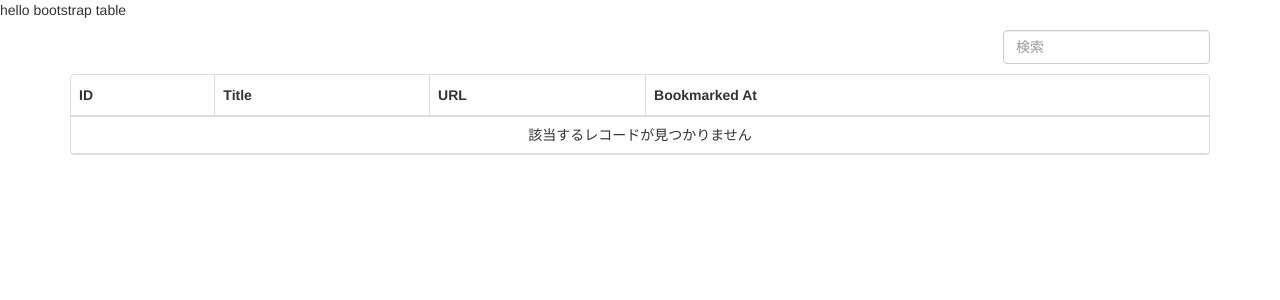
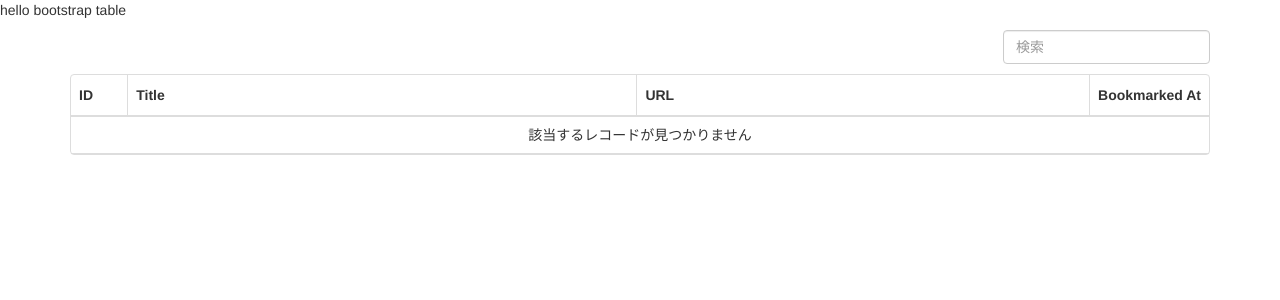
Before and after one commit to hnakamur/django-bootstrap-table-example, a Django app: page / in a window 1280 px wide. Shown: the top 300 px of the page. Run offline with Django 3.2, Linux system fonts and the light colour scheme; data that the repository does not hold is empty; some libraries are stand-ins or nearby versions.

Commit message:
Specify column widths with percent

```diff
--- /dev/null
+++ b/project/bookmarks/static/css/app.css
@@ -0,0 +1,12 @@
+.bookmarks-table-id-column {
+  width: 5%;
+}
+.bookmarks-table-title-column {
+  width: 45%;
+}
+.bookmarks-table-url-column {
+  width: 40%;
+}
+.bookmarks-table-bookmarked-at-column {
+  width: 10%;
+}
--- a/project/bookmarks/templates/bookmarks/base.html
+++ b/project/bookmarks/templates/bookmarks/base.html
@@ -8,6 +8,7 @@
     <link rel="stylesheet" href="{% static "css/bootstrap.min.css" %}">
     <link rel="stylesheet" href="{% static "css/bootstrap-theme.min.css" %}">
     <link rel="stylesheet" href="{% static "css/bootstrap-table.min.css" %}">
+    <link rel="stylesheet" href="{% static "css/app.css" %}">
     <script src="{% static "js/jquery.min.js" %}"></script>
     <script src="{% static "js/bootstrap.min.js" %}"></script>
     <script src="{% static "js/bootstrap-table.js" %}"></script>
--- a/project/bookmarks/templates/bookmarks/index.html
+++ b/project/bookmarks/templates/bookmarks/index.html
@@ -13,10 +13,10 @@ hello bootstrap table
          data-search="true">
     <thead>
       <tr>
-        <th data-field="id">ID</th>
-        <th data-field="title">Title</th>
-        <th data-field="url">URL</th>
-        <th data-field="bookmarked_at">Bookmarked At</th>
+        <th data-field="id" class="bookmarks-table-id-column">ID</th>
+        <th data-field="title" class="bookmarks-table-title-column">Title</th>
+        <th data-field="url" class="bookmarks-table-url-column">URL</th>
+        <th data-field="bookmarked_at" class="bookmarks-table-bookmarked-at-column">Bookmarked At</th>
       </tr>
     </thead>
   </table>
```
